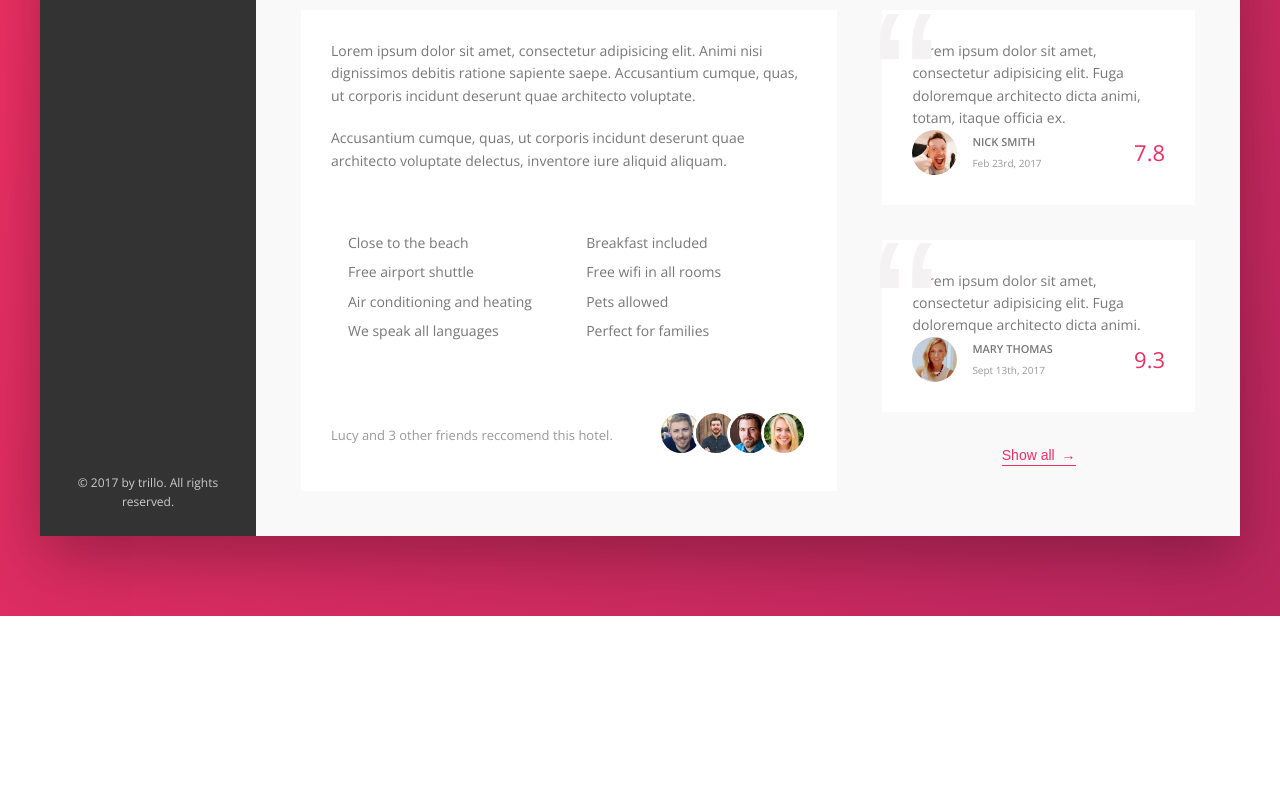
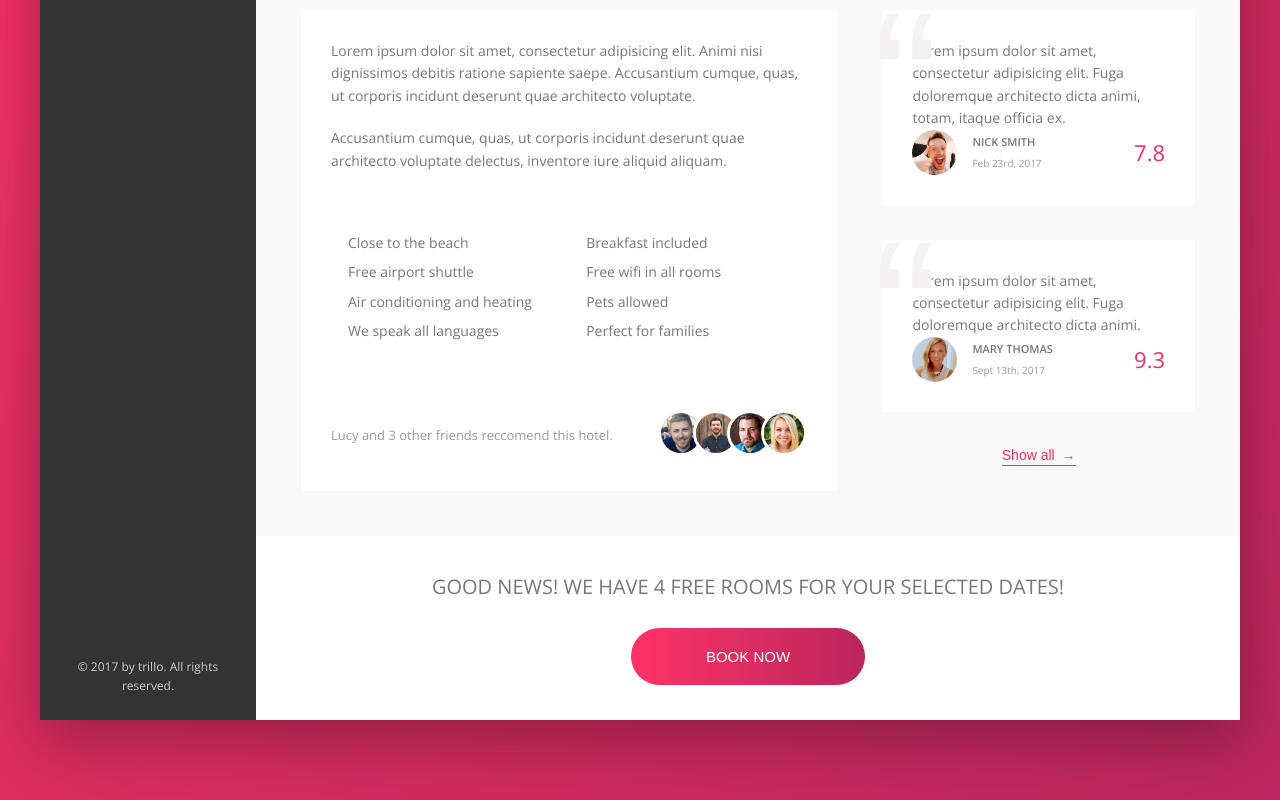
Before and after one commit to Leeyanhawrt/trillio, a website: page index.html in a window 1280 px wide. Shown: the part 636-1436 px from the top of the page. Before the commit the page ends 1252 px from the top, so only its background shows below. Drawn offline with nearby package versions, Linux system fonts and the light colour scheme.

Commit message:
Add css animation to slide CTA button text

```diff
--- a/index.html
+++ b/index.html
@@ -243,6 +243,15 @@
               <button class="btn-inline">Show all <span>&rarr;</span></button>
             </div>
           </div>
+          <div class="cta">
+            <h2 class="cta__book-now">
+              Good news! We have 4 free rooms for your selected dates!
+            </h2>
+            <button class="btn">
+              <span class="btn__visible">Book now</span
+              ><span class="btn__invisible">Only 4 rooms left</span>
+            </button>
+          </div>
         </main>
       </div>
     </div>
--- a/sass/_components.scss
+++ b/sass/_components.scss
@@ -426,3 +426,72 @@
     z-index: 1;
   }
 }
+
+// CALL TO ACTION
+.cta {
+  padding: 3.5rem 0;
+  text-align: center;
+
+  &__book-now {
+    font-size: 2rem;
+    font-weight: 300;
+    text-transform: uppercase;
+    margin-bottom: 2.5rem;
+  }
+}
+
+.btn {
+  font-size: 1.5rem;
+  font-weight: 300;
+  text-transform: uppercase;
+  border-radius: 100px;
+  border: none;
+  cursor: pointer;
+  background-image: linear-gradient(
+    to right,
+    var(--color-primary-light),
+    var(--color-primary-dark)
+  );
+  color: #fff;
+  position: relative;
+  overflow: hidden;
+
+  & > * {
+    display: inline-block;
+    height: 100%;
+    width: 100%;
+    transition: all 0.2s;
+  }
+
+  &__visible {
+    padding: 2rem 7.5rem;
+  }
+
+  &__invisible {
+    position: absolute;
+    padding: 2rem;
+    left: 0;
+    top: -100%;
+  }
+
+  &:hover {
+    background-image: linear-gradient(
+      to left,
+      var(--color-primary-light),
+      var(--color-primary-dark)
+    );
+  }
+
+  &:hover &__visible {
+    transform: translateY(100%);
+  }
+
+  &:hover &__invisible {
+    top: 0;
+  }
+
+  &:focus {
+    outline: none;
+    animation: pulsate 1s infinite;
+  }
+}
```
Also changed, not shown: css/style.css.
